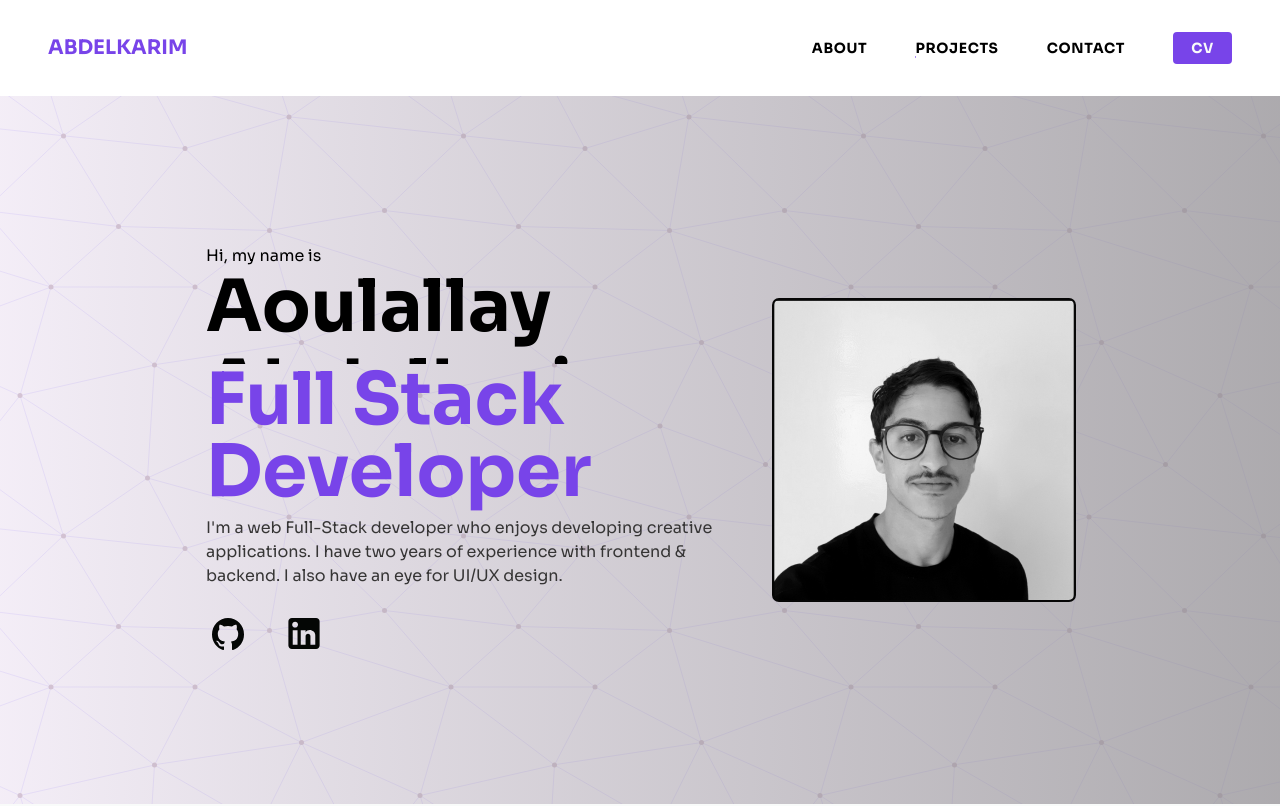
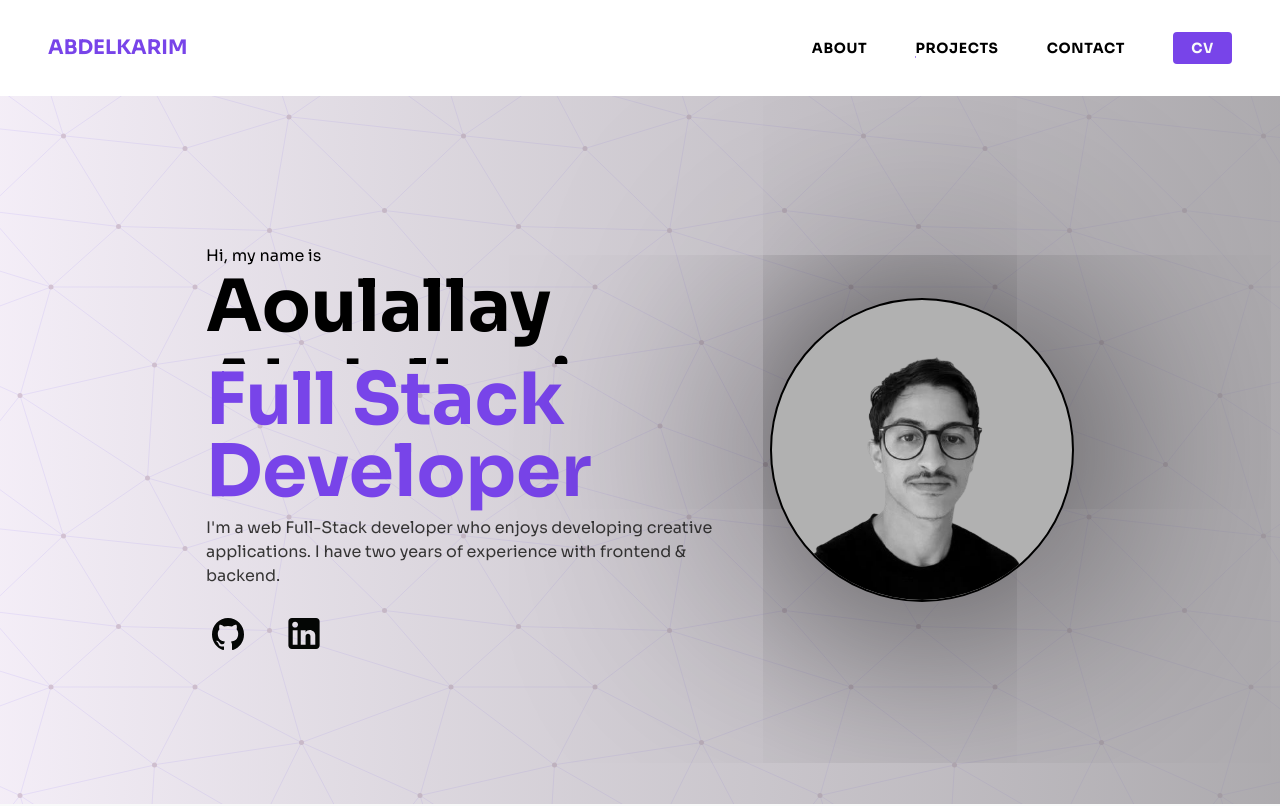
Before and after one commit to karimAoulallay/portfolio, a React (Vite) app: page / in a window 1280 px wide. Shown: the top 806 px of the page. Built offline with nearby package versions, Linux system fonts and the light colour scheme.

Commit message:
Update hero image

```diff
--- a/src/components/Hero.jsx
+++ b/src/components/Hero.jsx
@@ -1,12 +1,7 @@
-import { useState } from "react";
+import HeroLeftSide from "./HeroLeftSide";
+import HeroRightSide from "./HeroRightSide";
 
 const Hero = () => {
-  const [flipText, setFlipText] = useState(false);
-
-  setTimeout(() => {
-    setFlipText(!flipText);
-  }, 3000);
-
   return (
     <section className="py-8" id="hero">
       <div className="container">
@@ -16,73 +11,9 @@ const Hero = () => {
         h-[calc(100vh-156px)]"
         >
           {/* left side */}
-          <div className="order-2 sm:order-1 text-center sm:text-left">
-            <p className="mb-2">Hi, my name is</p>
-            <div className="overflow-hidden">
-              <h2
-                className={`relative duration-500 font-bold text-3xl ${
-                  flipText ? "-translate-y-full" : "translate-y-0"
-                }
-            md:text-5xl lg:text-6xl xl:text-7xl py-2
-            after:content after:content-['Abdelkarim'] after:absolute after:w-full after:h-full after:left-0 after:top-full`}
-              >
-                Aoulallay
-              </h2>
-            </div>
-            <h1
-              className="font-bold text-3xl text-accent mb-2
-              md:text-5xl lg:text-6xl xl:text-7xl"
-            >
-              Full Stack Developer
-            </h1>
-            <p
-              className="mb-6 text-sm text-paragraph
-            md:text-base xl:max-w-lg"
-            >
-              I'm a web Full-Stack developer who enjoys developing creative
-              applications. I have two years of experience with frontend &
-              backend. I also have an eye for UI/UX design.
-            </p>
-            <div
-              className="flex justify-center gap-8
-            sm:justify-start"
-            >
-              <a
-                href="https://github.com/karimAoulallay"
-                target="_blank"
-                rel="noreferrer"
-                className="p-1 rounded-md hover:bg-secondary duration-300 border-2 border-transparent hover:border-primary"
-              >
-                <img
-                  src="./icons/github.svg"
-                  alt="github icon"
-                  className="w-6 lg:w-7 xl:w-8"
-                />
-              </a>
-              <a
-                href="https://www.linkedin.com/in/abdelkarim-aoulallay/"
-                target="_blank"
-                rel="noreferrer"
-                className="p-1 rounded-md hover:bg-secondary duration-300 border-2 border-transparent hover:border-primary"
-              >
-                <img
-                  src="./icons/linkedin.svg"
-                  alt="linkedin icon"
-                  className="w-6 lg:w-7 xl:w-8"
-                />
-              </a>
-            </div>
-          </div>
+          <HeroLeftSide />
           {/* right side */}
-          <div className="order-1 sm:order-2">
-            <div className="image-container w-fit grayscale">
-              <img
-                src="./images/my_image.jpg"
-                alt="my profile image"
-                className="max-w-[150px] md:max-w-[200px] lg:max-w-[250px] xl:max-w-[300px]"
-              />
-            </div>
-          </div>
+          <HeroRightSide />
         </div>
       </div>
     </section>
--- /dev/null
+++ b/src/components/HeroLeftSide.jsx
@@ -0,0 +1,70 @@
+import { useState } from "react";
+
+const HeroLeftSide = () => {
+  const [flipText, setFlipText] = useState(false);
+
+  setTimeout(() => {
+    setFlipText(!flipText);
+  }, 3000);
+
+  return (
+    <div className="order-2 sm:order-1 text-center sm:text-left">
+      <p className="mb-2">Hi, my name is</p>
+      <div className="overflow-hidden">
+        <h2
+          className={`relative duration-500 font-bold text-3xl ${
+            flipText ? "-translate-y-full" : "translate-y-0"
+          }
+            md:text-5xl lg:text-6xl xl:text-7xl py-2
+            after:content after:content-['Abdelkarim'] after:absolute after:w-full after:h-full after:left-0 after:top-full`}
+        >
+          Aoulallay
+        </h2>
+      </div>
+      <h1
+        className="font-bold text-3xl text-accent mb-2
+              md:text-5xl lg:text-6xl xl:text-7xl"
+      >
+        Full Stack Developer
+      </h1>
+      <p
+        className="mb-6 text-sm text-paragraph
+            md:text-base xl:max-w-lg"
+      >
+        I'm a web Full-Stack developer who enjoys developing creative
+        applications. I have two years of experience with frontend & backend.
+      </p>
+      <div
+        className="flex justify-center gap-8
+            sm:justify-start"
+      >
+        <a
+          href="https://github.com/karimAoulallay"
+          target="_blank"
+          rel="noreferrer"
+          className="p-1 rounded-md hover:bg-secondary duration-300 border-2 border-transparent hover:border-primary"
+        >
+          <img
+            src="./icons/github.svg"
+            alt="github icon"
+            className="w-6 lg:w-7 xl:w-8"
+          />
+        </a>
+        <a
+          href="https://www.linkedin.com/in/abdelkarim-aoulallay/"
+          target="_blank"
+          rel="noreferrer"
+          className="p-1 rounded-md hover:bg-secondary duration-300 border-2 border-transparent hover:border-primary"
+        >
+          <img
+            src="./icons/linkedin.svg"
+            alt="linkedin icon"
+            className="w-6 lg:w-7 xl:w-8"
+          />
+        </a>
+      </div>
+    </div>
+  );
+};
+
+export default HeroLeftSide;
--- /dev/null
+++ b/src/components/HeroRightSide.jsx
@@ -0,0 +1,15 @@
+const HeroRightSide = () => {
+  return (
+    <div className="order-1 sm:order-2">
+      <div className="image-container">
+        <img
+          src="./public/images/no-bg-profile.png"
+          alt="my profile image"
+          className="max-w-[150px] md:max-w-[200px] lg:max-w-[250px] xl:max-w-[300px]"
+        />
+      </div>
+    </div>
+  );
+};
+
+export default HeroRightSide;
--- a/src/style.css
+++ b/src/style.css
@@ -70,10 +70,21 @@
 }
 
 .image-container {
-  position: relative;
-  outline: solid var(--text) 2px;
-  border-radius: 5px;
-  isolation: isolate;
+  border-radius: 20rem;
+  overflow: hidden;
+  border: solid 2px black;
+  box-shadow: 0 0 20rem;
+  background-color: rgb(177, 177, 177);
+}
+
+.image-container img {
+  scale: 1;
+  transition: all 0.3s ease-in-out;
+  filter: grayscale(100%);
+}
+
+.image-container:hover img {
+  scale: 1.1;
 }
 
 @media (min-width: 640px) {
```
Also changed, not shown: public/images/no-bg-profile.png (added).
